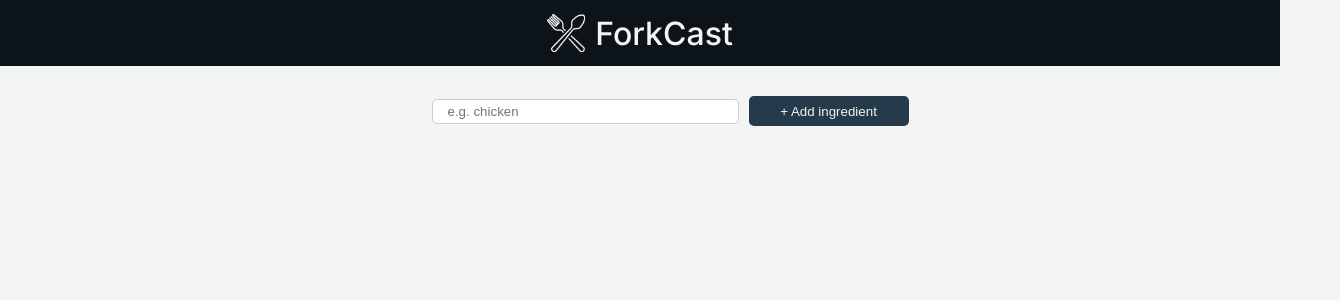
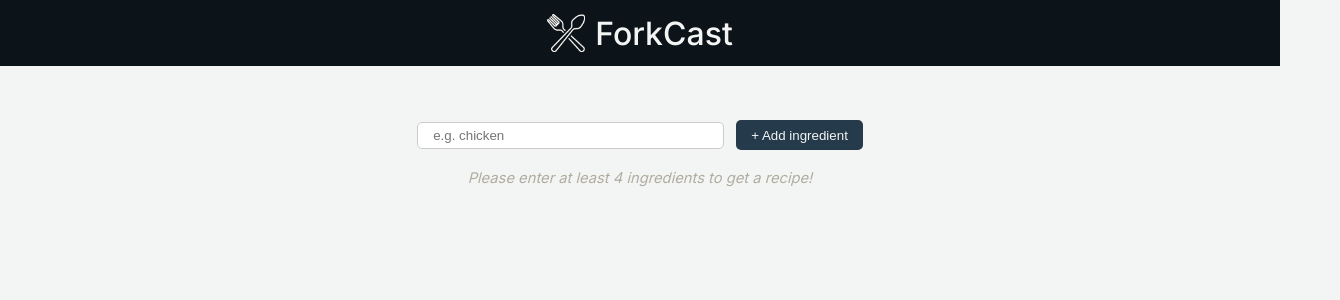
Before and after one commit to sophiietran/forkcast, a React (Vite) app: page / in a window 1280 px wide. Shown: the top 300 px of the page, 1340 px wide, since content can reach past the window. Built offline with nearby package versions, Linux system fonts and the light colour scheme.

Commit message:
update css for input form

```diff
--- a/index.html
+++ b/index.html
@@ -13,7 +13,7 @@
 
   <body>
     <div id="root"></div>
-    <script type="module" src="/src/main.jsx"></script>
+    <script type="module" src="/src/index.jsx"></script>
   </body>
 
 </html>
--- a/src/App.css
+++ b/src/App.css
@@ -29,26 +29,28 @@ header{
 }
 
 main{
-  /* top left/right/bottom */
-  padding: 30px 30px 10px;
-  width: 100%;
-  margin: 0 auto;
+  /* top left/right bottom */
+  padding: 50px 30px;
+  max-width: 100%;
+  margin: 0;
+
 }
 
 .ingredients-form{
   display: flex;
   justify-content: center;
   align-items: center;
-  gap: 10px;
-  margin-bottom: 20px;
+  gap: 12px;
+  height: 38px;
 }
 
 .ingredients-form > input{
   border-radius: 5px;
   border: 1px solid #ccc;
-  padding: 4px 15px;
-  width: 100%;
+  padding: 5px 15px;
+  flex-grow: 1;
   max-width: 275px;
+  min-width: 150px;
   color: #333;
   cursor: text;
 }
@@ -65,7 +67,7 @@ main{
   border-radius: 5px;
   background-color: #253a4a;
   color: #f3f5f4;
-  width: 160px;
+  min-width: 100px;
   height: 30px;
   cursor: pointer;
   transition: background-color 0.2s ease-in-out, transform 0.1s ease-out;
@@ -76,3 +78,14 @@ main{
   transform: translateY(-0.5px); /* Subtle lift */
   box-shadow: 0 2px 4px rgba(0,0,0,0.2);
 }
+
+.minimum-ingredients{
+  display: flex;
+  justify-content: center;
+  padding-top: 0;
+  color: #b1aca0;
+  font-size: 0.92rem;
+  font-style: italic;
+  font-weight: 400;
+  text-align: center;
+}
--- a/src/components/Main.jsx
+++ b/src/components/Main.jsx
@@ -22,12 +22,23 @@ export default function Main(){
             type="text"
             placeholder="e.g. chicken"
             aria-label="Add ingredient"
-            name = "ingredient"
-            />
+            name="ingredient"
+          />
           <button>+ Add ingredient</button>
         </form>
 
-        <ul>{ingredientsList}</ul>
+        <p className="minimum-ingredients">
+          Please enter at least 4 ingredients to get a recipe!
+        </p>
+
+        {ingredientsList.length > 0 &&
+        <section>
+            <h2>Ingredients on hand:</h2>
+            <ul>{ingredientsList}</ul>
+        </section>
+        }
+
+        {ingredientsList.length > 3 && "get recipe"}
       </main>
     );
 }
--- a/src/index.css
+++ b/src/index.css
@@ -1,5 +1,9 @@
-body {
+body, html {
   margin: 0;
+  padding: 0;
+  width: 100%;
+  height: 100%;
   font-family: 'Inter', sans-serif;
   background-color: #f3f5f4;
+  overflow-x: hidden;
 }
```
Also changed, not shown: src/index.jsx (renamed from src/main.jsx).
